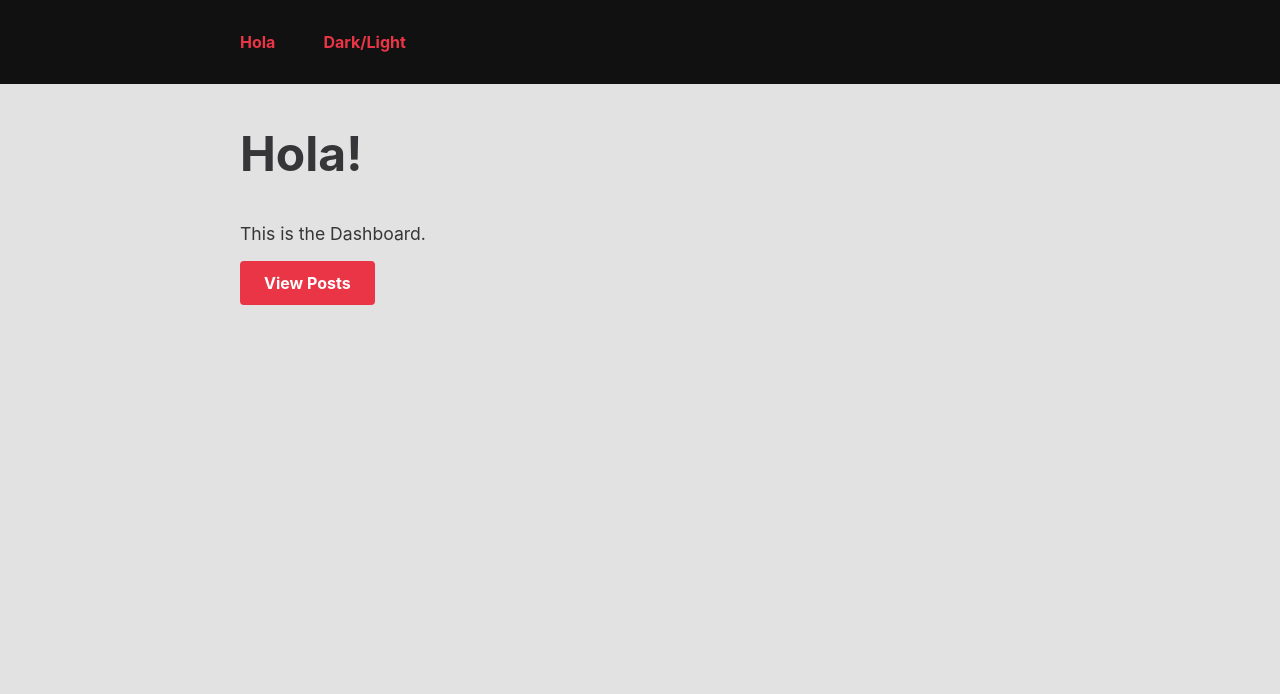
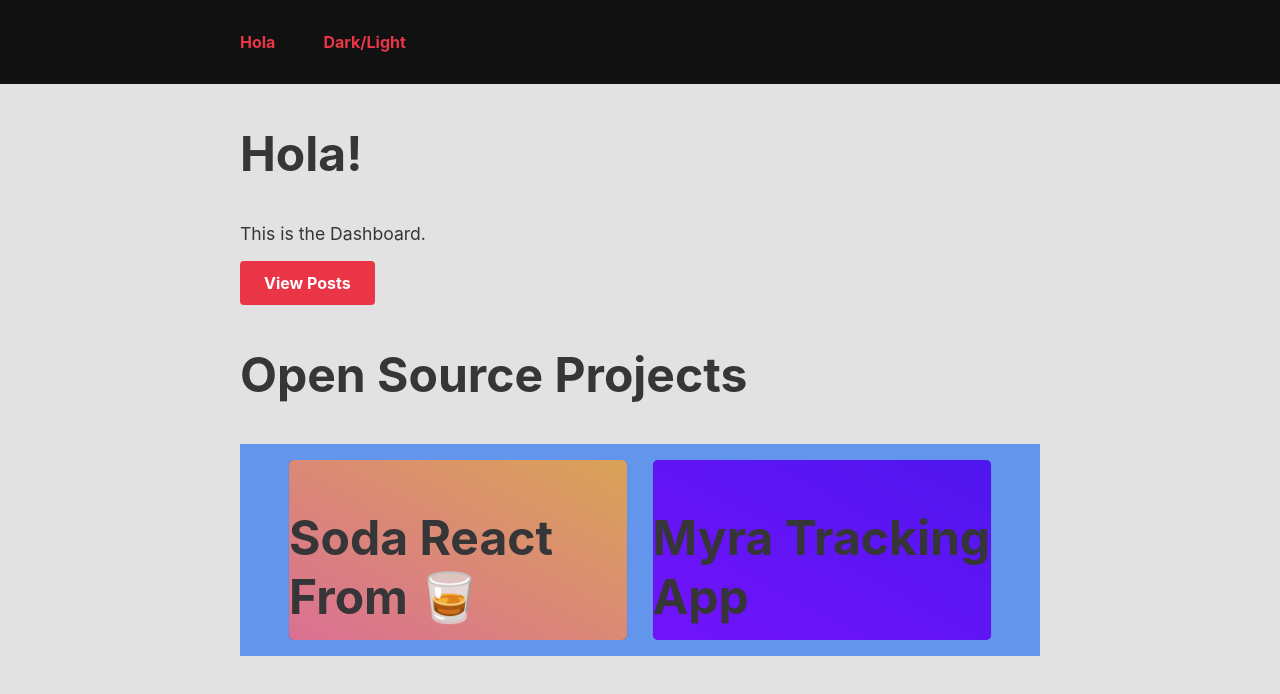
Before and after one commit to KarnellSchultz/KarmaProject, a React (Create React App) app: page / in a window 1280 px wide. Shown: the top 694 px of the page. Built offline with nearby package versions, Linux system fonts and the light colour scheme.

Commit message:
working on opensourcesectionstyles

```diff
--- /dev/null
+++ b/src/components/OpenSourceProjects.js
@@ -0,0 +1,48 @@
+import React from 'react';
+import styled from 'styled-components';
+
+const OpenSourceSection = styled.section`
+	background: cornflowerblue;
+	display: flex;
+	flex-direction: row;
+	flex-wrap: wrap;
+	justify-content: space-evenly;
+	div:first-of-type {
+		background: linear-gradient(
+				to right top,
+				rgb(219, 112, 147),
+				rgb(218, 163, 87)
+			)
+			rgb(255, 255, 255);
+	}
+`;
+
+const OpenSourceItem = styled.div`
+	@media screen and (max-width: 740px) {
+		width: 90%;
+	}
+	width: 45%;
+	height: 180px;
+	min-height: 150px;
+	background: linear-gradient(to right top, rgb(114, 19, 251), rgb(79, 22, 238))
+		rgb(255, 255, 255);
+	box-shadow: 0 0 0 0.1px rgba(0, 0, 0, 0.4);
+	border-radius: 5px;
+	margin-bottom: 1rem;
+	margin-top: 1rem;
+`;
+
+export default function OpenSourceProjects() {
+	return (
+		<>
+			<OpenSourceSection>
+				<OpenSourceItem>
+					<h1>Soda React From 🥃</h1>
+				</OpenSourceItem>
+				<OpenSourceItem>
+					<h1>Myra Tracking App</h1>
+				</OpenSourceItem>
+			</OpenSourceSection>
+		</>
+	);
+}
--- a/src/pages/DashboardPage.js
+++ b/src/pages/DashboardPage.js
@@ -1,5 +1,6 @@
 import React from 'react';
 import { Link } from 'react-router-dom';
+import OpenSourceProject from '../components/OpenSourceProjects';
 
 export const DashboardPage = ({ themeToggle }) => {
 	return (
@@ -12,13 +13,24 @@ export const DashboardPage = ({ themeToggle }) => {
 					</Link>
 				</section>
 			</nav>
+			{/* <div className="container">
+				<svg viewBox="0 0 500 500" preserveAspectRatio="xMinYMin meet">
+					<path
+						d="M0,100 C150,150 350,0 700,100 L500,00 L0,0 Z"
+						// d="M631.369 25.9048C783.068 25.9048 922.392 0 1024 0V64H0V21.3406C80.468 15.9245 131.944 7.61905 243.2 7.61905C408.284 7.61905 479.671 25.9048 631.369 25.9048Z"
+						style={{ stroke: 'none', fill: '#ea3546' }}></path>
+				</svg>
+			</div> */}
 			<section>
 				<h1>Hola!</h1>
 				<p>This is the Dashboard.</p>
 				<Link to="posts" className="button">
 					View Posts
 				</Link>
-				<div id="wave"></div>
+			</section>
+			<section>
+				<h1>Open Source Projects</h1>
+				<OpenSourceProject />
 			</section>
 		</>
 	);
```
Also changed, not shown: src/index.css (+17 -0 lines).
